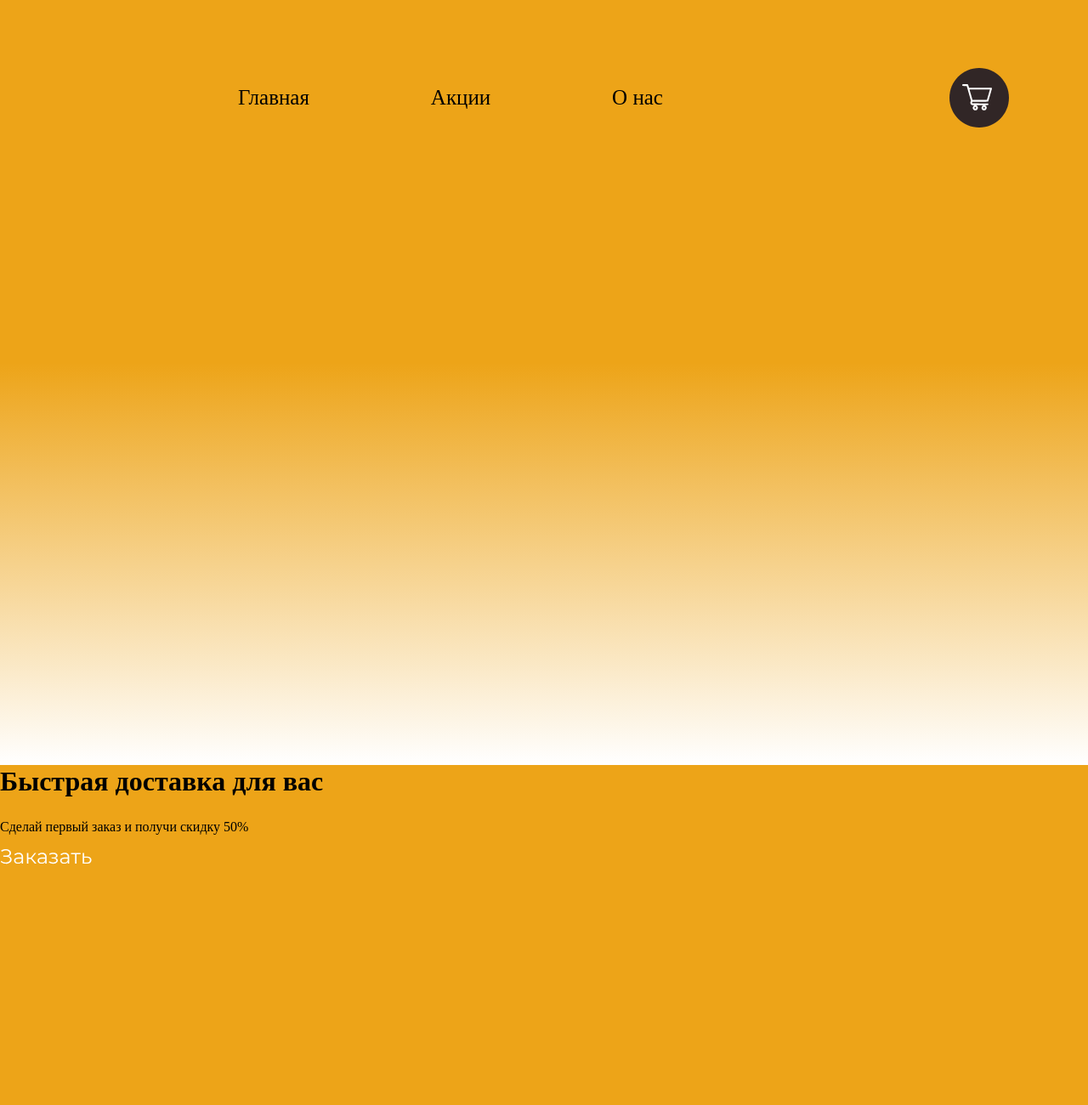
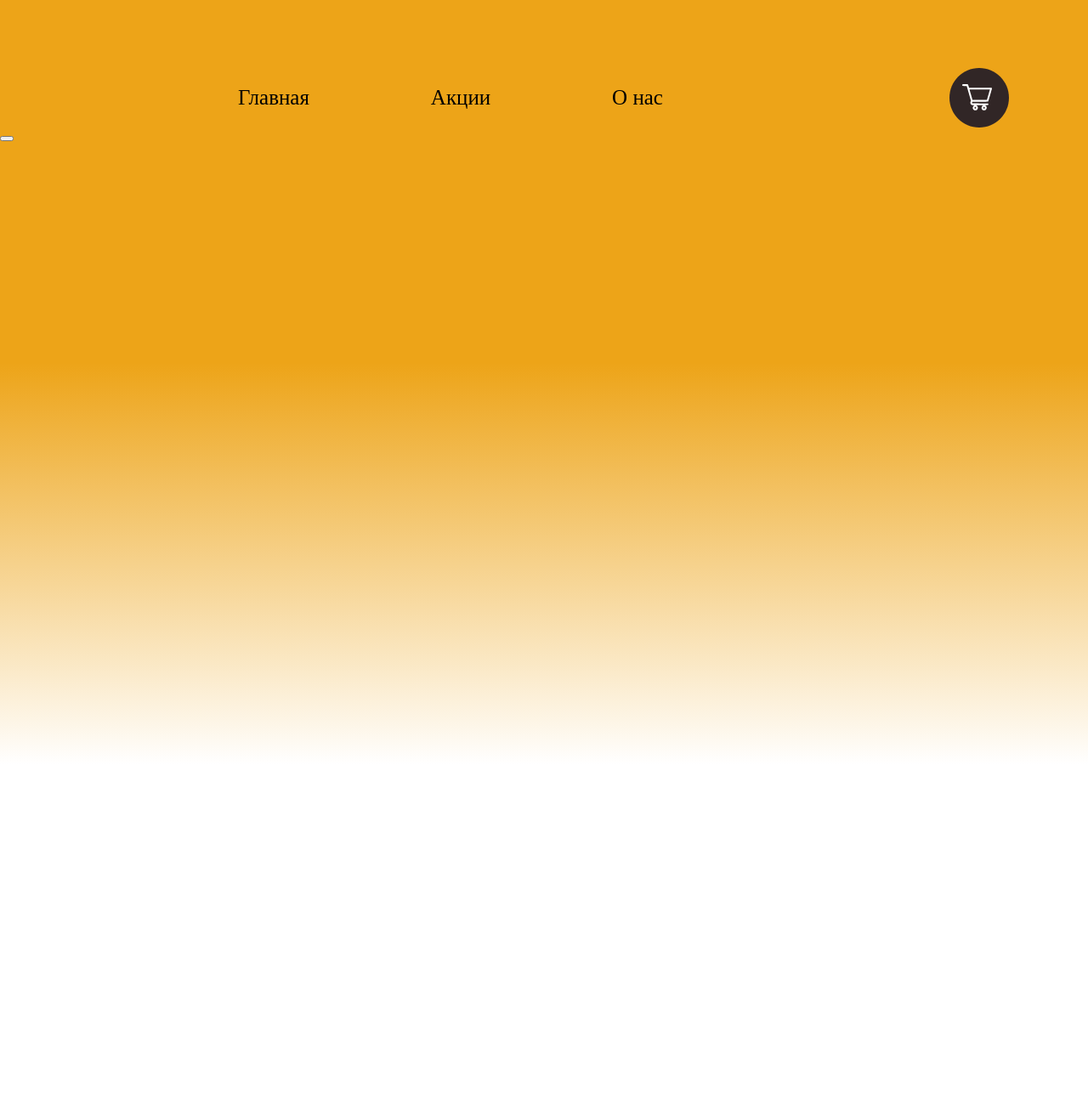
Before and after one commit to VladZuev1/----, a plain HTML site: page index.html in a window 1280 px wide. Shown: the top 1300 px of the page at 85% size. After the commit the page ends 900 px from the top, so only its background shows below. Drawn offline with Linux system fonts and the light colour scheme.

Commit message:
MY_CHANGES1

```diff
--- a/index.html
+++ b/index.html
@@ -1,5 +1,6 @@
 <!DOCTYPE html>
 <html lang="en">
+
 <head>
     <meta charset="UTF-8">
     <meta name="viewport" content="width=device-width, initial-scale=1.0">
@@ -7,6 +8,7 @@
     <link rel="stylesheet" href="css/style.css">
     <link rel="stylesheet" href="css/reset.css">
 </head>
+
 <body>
     <header>
         <div class="menu">
@@ -17,15 +19,29 @@
                 <li>О нас</li>
             </ul>
             <img src="img/karzina.svg">
-             </header>
+
+        </div>
+
+        <div class="menu2">
+
+            <div class="menu2_text">
+                <p></p>
+                <p></p>
+                <button></button>
+            </div>
+
+            <img src="" alt="">
+
+        </div>
+    </header>
+
+
+
+
+
+
 
 </body>
-<header>
-    <div class="menu2">
-    <ul>
-        <li class="dostavka">Быстрая доставка для вас</li>
-        <li class="zakaz">Сделай первый заказ и получи скидку 50%</li>
-    </ul>
-    <img src="img/zakazat.svg">
-    </header>
+
+
 </html>
```
